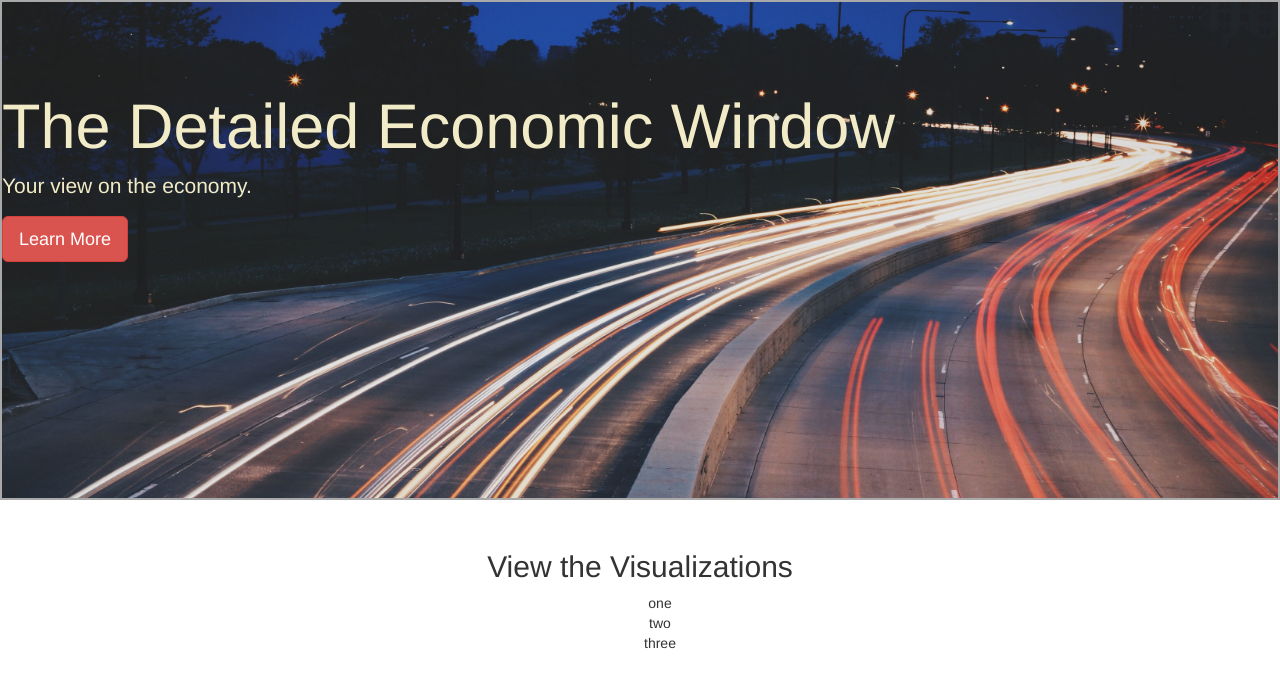
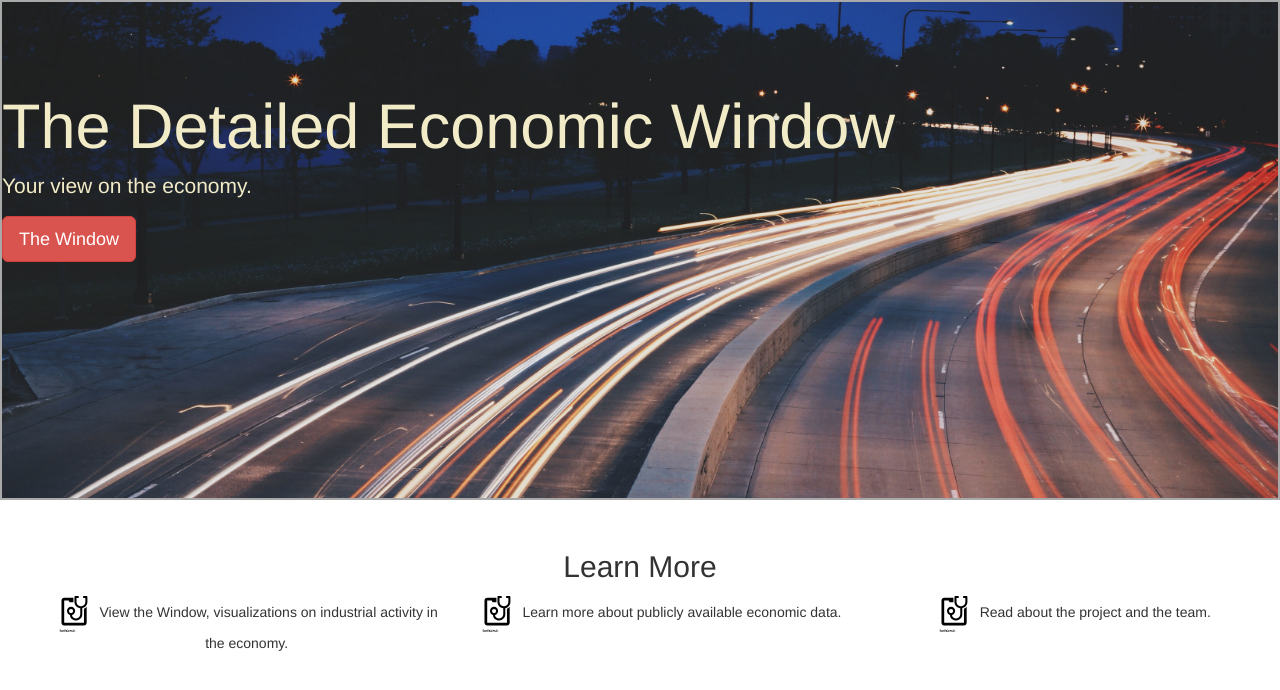
Before and after one commit to DistrictDataLabs/02-group-b, a Flask app: page /data in a window 1280 px wide. Shown: the top 690 px of the page. Run offline with Flask 2, Linux system fonts and the light colour scheme; some libraries are stand-ins or nearby versions.

Commit message:
Updated data page.

```diff
--- a/static/data.css
+++ b/static/data.css
@@ -9,6 +9,7 @@
   padding-top: 5em;
 }
 
-ul {
+ul li {
   list-style-type: none;
+  display: inline;
 }
--- a/templates/data.html
+++ b/templates/data.html
@@ -8,16 +8,25 @@
 <div class="jumbotron">
   <h1>The Detailed Economic Window</h1>
   <p>Your view on the economy.</p>
-  <p><a class="btn btn-danger btn-lg" href="#" role="button">Learn More</a></p>
+  <p><a class="btn btn-danger btn-lg" href="#" role="button">The Window</a></p>
 </div>
 
 <div class="container-fluid">
   <div class="row">
-    <div class="col-md-12 text-center"><h2>View the Visualizations</h2>
-      <ul>
-        <li>one</li>
-        <li>two</li>
-        <li>three</li>
+    <div class="col-md-12 text-center"><h2>Learn More</h2>
+    </div>
+     <ul>
+      <div class="col-md-4 text-center">
+               <li> <img alt="Finance" src="{{url_for('static', filename='healthcare.svg')}}" style="height: 40px"></img>
+               View the Window, visualizations on industrial activity in the economy.</li></div>
+      <div class="col-md-4 text-center">
+        <li>
+          <img alt="Finance" src="{{url_for('static', filename='healthcare.svg')}}" style="height: 40px"></img>
+        Learn more about publicly available economic data.</li></div>
+      <div class="col-md-4 text-center">
+        <li>
+                <img alt="Finance" src="{{url_for('static', filename='healthcare.svg')}}" style="height: 40px"></img>
+        Read about the project and the team.</li></div>
       </ul>
     </div>
   </div>
```
